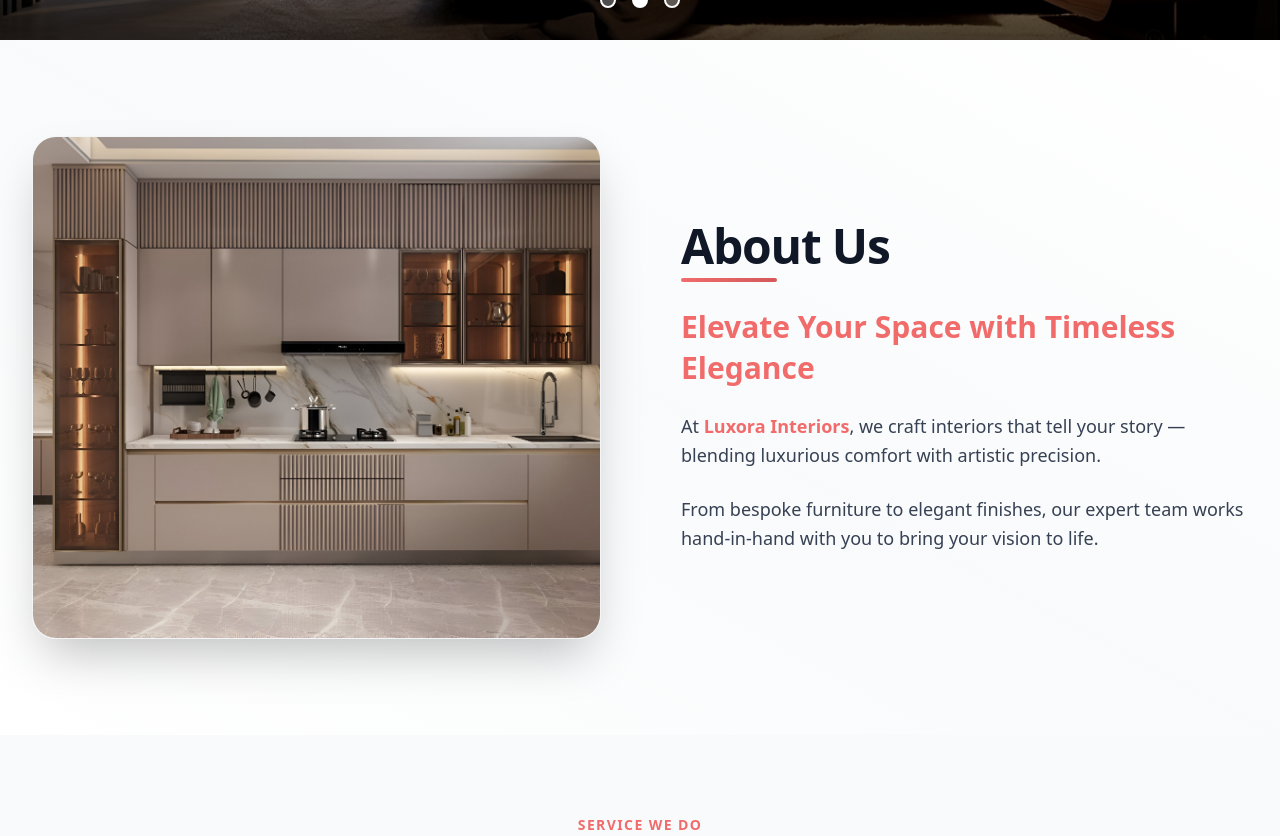
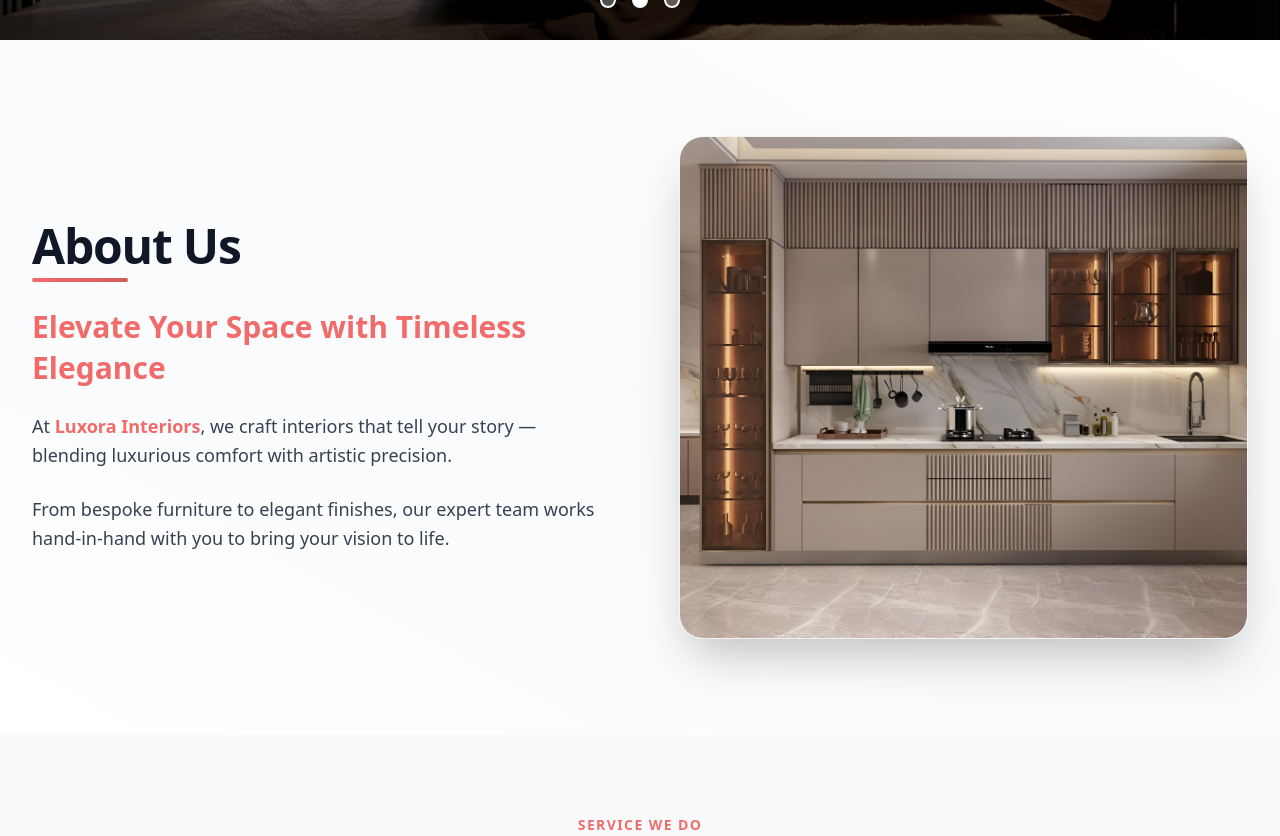
Before and after one commit to MedhaProjects/MD, a React (Vite) app: page / in a window 1280 px wide. Shown: the part 600-1436 px from the top of the page. Built offline with nearby package versions, Linux system fonts and the light colour scheme.

Commit message:
Update HomePage.jsx

```diff
--- a/src/pages/HomePage.jsx
+++ b/src/pages/HomePage.jsx
@@ -235,18 +235,8 @@ export default function HeroSlider() {
 
    {/* About Us Section */}
 <section className="max-w-7xl mx-auto px-8 py-24 flex flex-col lg:flex-row items-center gap-20 bg-gradient-to-tr from-white via-gray-50 to-white relative overflow-hidden">
-        {/* Left Image */}
-        <div className="flex-1 rounded-3xl overflow-hidden shadow-2xl border border-gray-100 relative z-10">
-          <img
-            src="/images/int3.jpg"
-            alt="Luxury Living Room"
-            className="w-full h-full object-cover object-center transition-transform duration-500 hover:scale-105"
-            loading="lazy"
-          />
-        </div>
-
-        {/* Right Content */}
-        <div className="flex-1 max-w-xl relative z-20 space-y-6">
+  {/* Left Content */}
+  <div className="flex-1 max-w-xl relative z-20 space-y-6 order-2 lg:order-1">
     <h2 className="text-5xl font-extrabold text-gray-900 tracking-tight relative">
       About Us
       <span className="block h-1 w-24 bg-gradient-to-r from-[#F16B6B] to-[#D45959] rounded-full mt-2"></span>
@@ -257,14 +247,24 @@ export default function HeroSlider() {
     </h3>
 
     <p className="text-gray-700 text-lg leading-relaxed">
-            At{" "}
-            <span className="font-semibold text-[#F16B6B]">Luxora Interiors</span>, we craft interiors that tell your story — blending luxurious comfort with artistic precision.
+      At <span className="font-semibold text-[#F16B6B]">Luxora Interiors</span>, we craft interiors that tell your story — blending luxurious comfort with artistic precision.
     </p>
     <p className="text-gray-700 text-lg leading-relaxed">
       From bespoke furniture to elegant finishes, our expert team works hand-in-hand with you to bring your vision to life.
     </p>
   </div>
+
+  {/* Right Image */}
+  <div className="flex-1 rounded-3xl overflow-hidden shadow-2xl border border-gray-100 relative z-10 order-1 lg:order-2">
+    <img
+      src="/images/int3.jpg"
+      alt="Luxury Living Room"
+      className="w-full h-full object-cover object-center transition-transform duration-500 hover:scale-105"
+      loading="lazy"
+    />
+  </div>
 </section>
+
    <section className="bg-gray-50 py-20">
   <div className="max-w-7xl mx-auto text-center px-6">
     <h3
```
Lines whose indentation alone changed are shown as unchanged.
